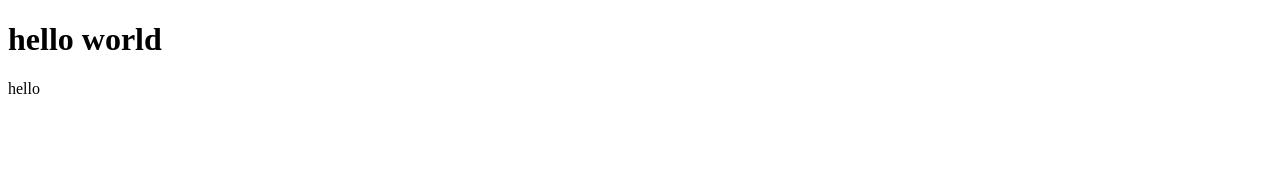
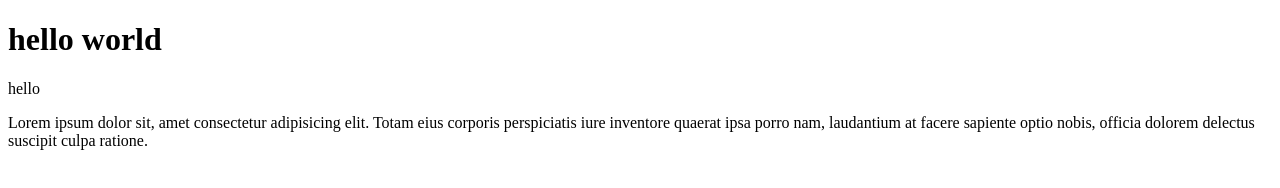
Before and after one commit to Abdulmoiz08/gitrepo, a plain HTML site: page index.html in a window 1280 px wide. Drawn offline with Linux system fonts and the light colour scheme.

Commit message:
lorem add

```diff
--- a/index.html
+++ b/index.html
@@ -1,12 +1,18 @@
 <!DOCTYPE html>
 <html lang="en">
-<head>
-    <meta charset="UTF-8">
-    <meta name="viewport" content="width=device-width, initial-scale=1.0">
+  <head>
+    <meta charset="UTF-8" />
+    <meta name="viewport" content="width=device-width, initial-scale=1.0" />
     <title>Document</title>
-</head>
-<body>
+  </head>
+  <body>
     <h1>hello world</h1>
     <p>hello</p>
-</body>
+    <p>
+      Lorem ipsum dolor sit, amet consectetur adipisicing elit. Totam eius
+      corporis perspiciatis iure inventore quaerat ipsa porro nam, laudantium at
+      facere sapiente optio nobis, officia dolorem delectus suscipit culpa
+      ratione.
+    </p>
+  </body>
 </html>
```
